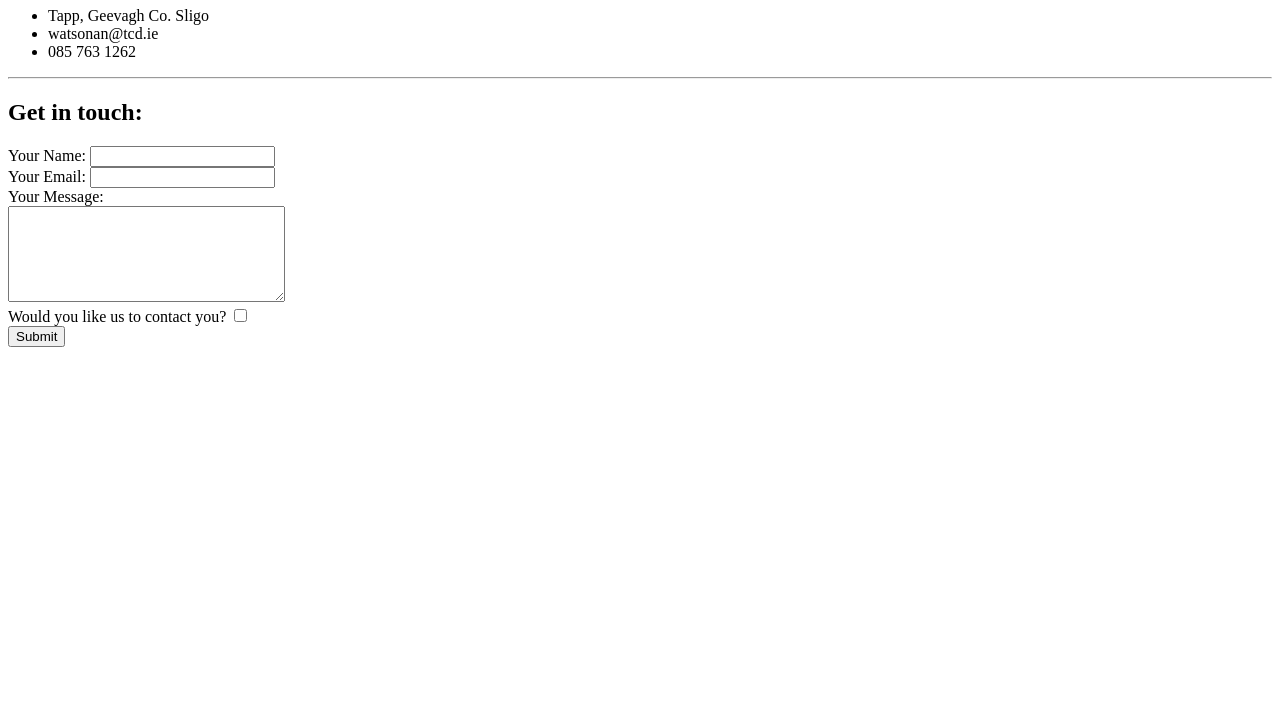
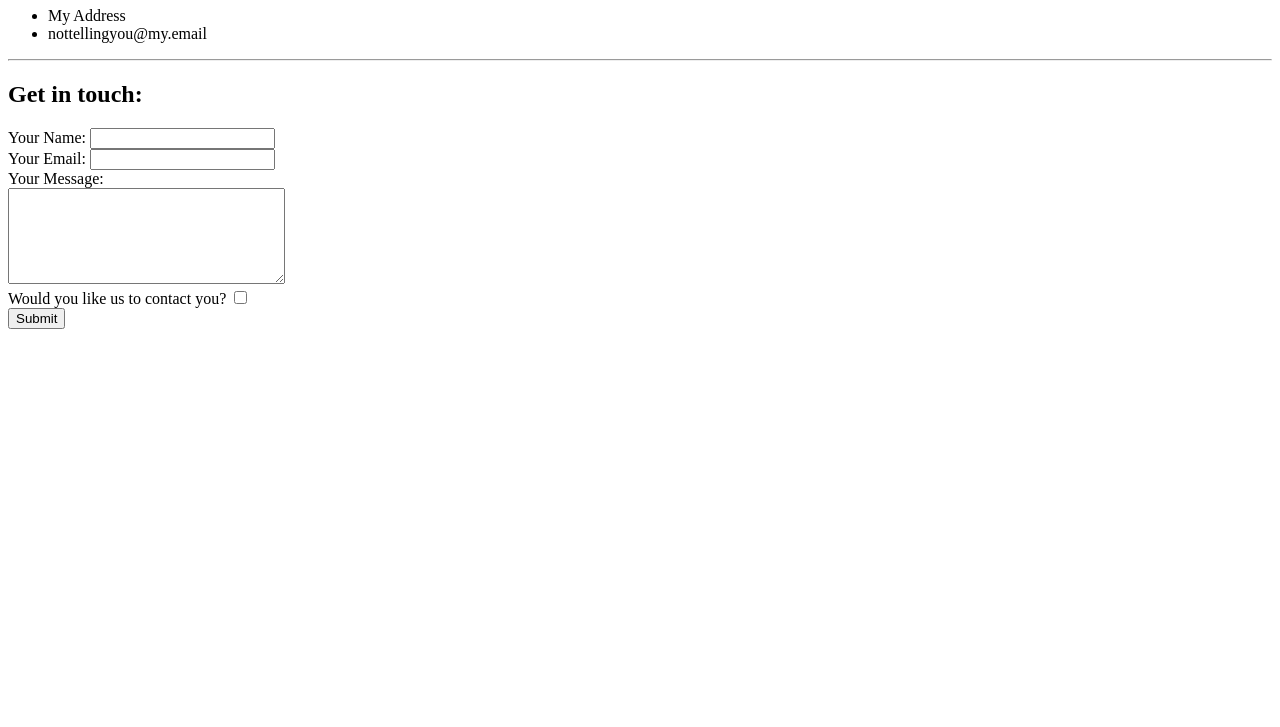
Before and after one commit to ANWatson/cv, a plain HTML site: page contact.html in a window 1280 px wide. Shown: the part 73-800 px from the top of the page. Drawn offline with Linux system fonts and the light colour scheme.

Commit message:
safer now

```diff
--- a/contact.html
+++ b/contact.html
@@ -7,13 +7,12 @@
   <body>
     <h1>Contact Details:</h1>
     <ul>
-      <li>Tapp, Geevagh Co. Sligo</li>
-      <li>watsonan@tcd.ie</li>
-      <li>085 763 1262</li>
+      <li>My Address</li>
+      <li>nottellingyou@my.email</li>
     </ul>
     <hr>
     <h2>Get in touch:</h2>
-    <form  action="mailto:watsonan@tcd.ie" method="post" enctype="text/plain">
+    <form  action="mailto:nottellingyou@my.email" method="post" enctype="text/plain">
       <label for="">Your Name:</label>
       <input type="text" name="name" value=""><br>
       <label for="">Your Email:</label>
```
